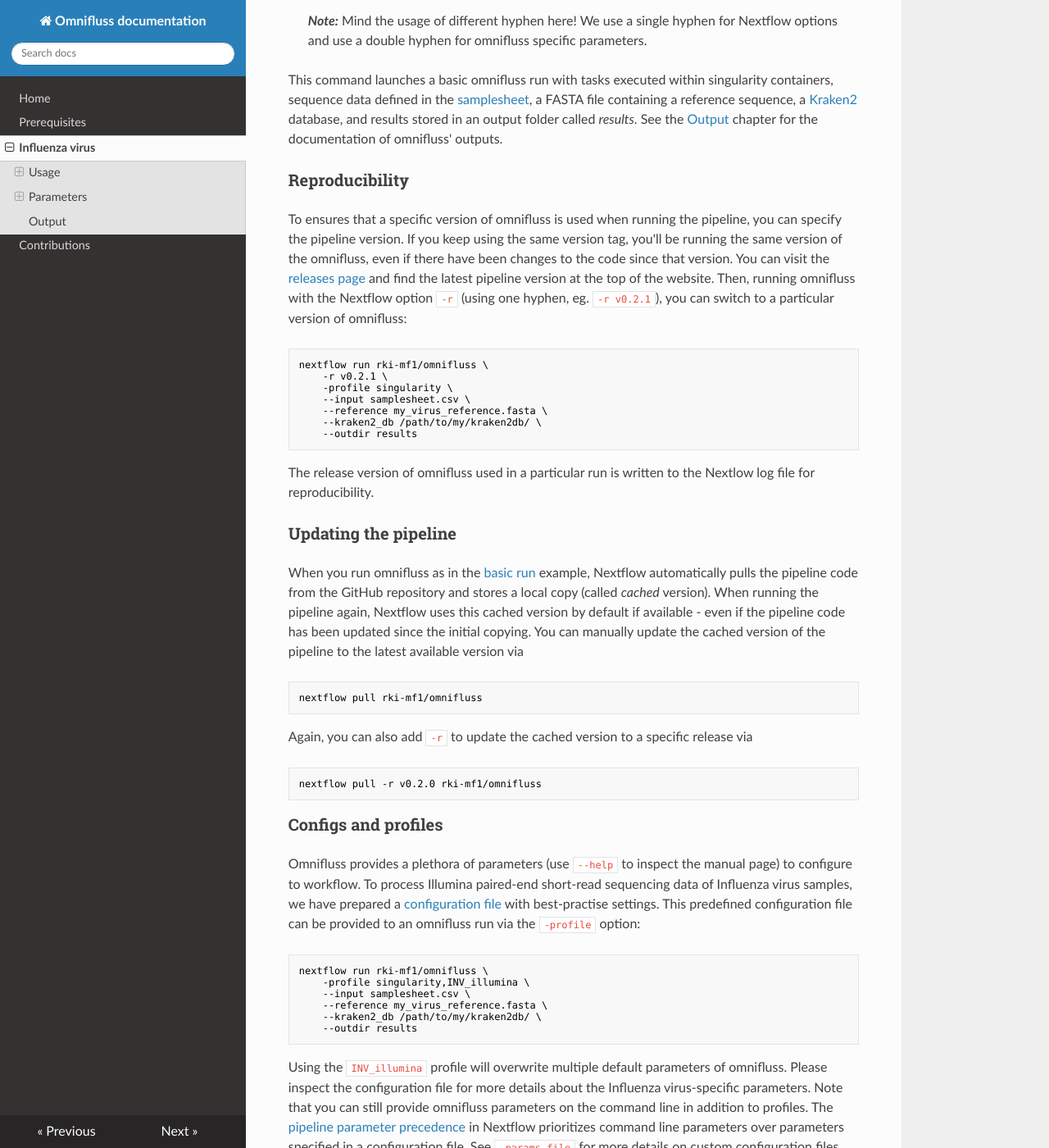
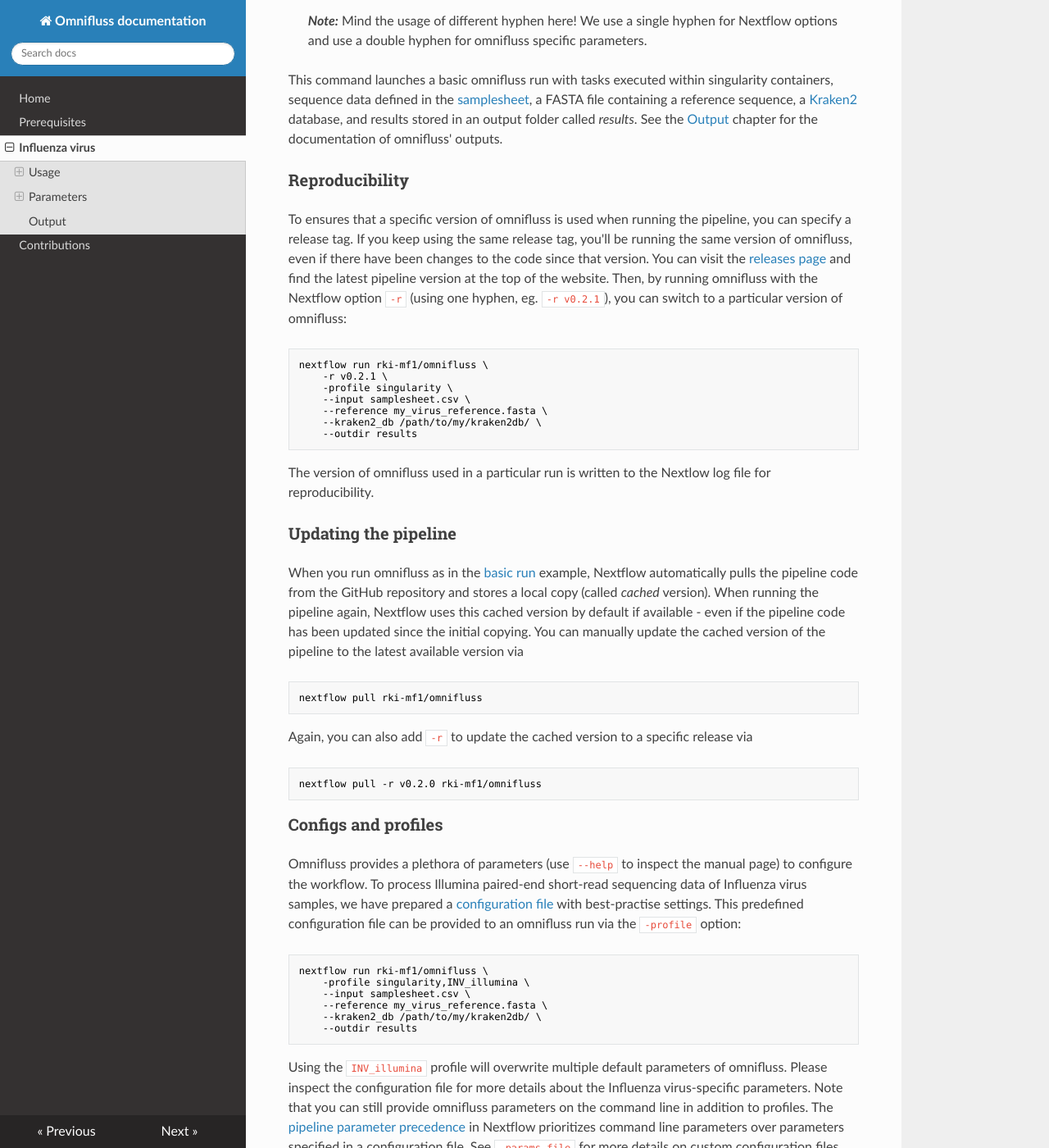
Before and after one commit to rki-mf1/omnifluss, an MkDocs documentation site: the page built from docs/pathogens/inv.md, in a window 1280 px wide and 1400 px high, scrolled down 618 px. Shown: the whole window at 82% size. Built offline with MkDocs 1.6.1, drawn with Linux system fonts in a browser that asks for light colours; nearby versions of some CDN libraries; some of the changed text lies outside the part shown.

Commit message:
Clarify versioning and sample sheet instructions
Updated terminology and clarified instructions regarding versioning and sample sheet requirements.

````diff
--- a/docs/pathogens/inv.md
+++ b/docs/pathogens/inv.md
@@ -26,10 +26,10 @@
 
 ### Reproducibility
 
-To ensures that a specific version of omnifluss is used when running the pipeline, you can specify the pipeline version.
-If you keep using the same version tag, you'll be running the same version of the omnifluss, even if there have been changes to the code since that version.
+To ensures that a specific version of omnifluss is used when running the pipeline, you can specify a release tag.
+If you keep using the same release tag, you'll be running the same version of omnifluss, even if there have been changes to the code since that version.
 You can visit the [releases page](https://github.com/rki-mf1/omnifluss/releases) and find the latest pipeline version at the top of the website.
-Then, running omnifluss with the Nextflow option `-r` (using one hyphen, eg. `-r v0.2.1`), you can switch to a particular version of omnifluss:
+Then, by running omnifluss with the Nextflow option `-r` (using one hyphen, eg. `-r v0.2.1`), you can switch to a particular version of omnifluss:
 ```bash
 nextflow run rki-mf1/omnifluss \
     -r v0.2.1 \
@@ -57,7 +57,7 @@
 
 ### Configs and profiles
 
-Omnifluss provides a plethora of parameters (use `--help` to inspect the manual page) to configure to workflow.
+Omnifluss provides a plethora of parameters (use `--help` to inspect the manual page) to configure the workflow.
 To process Illumina paired-end short-read sequencing data of Influenza virus samples, we have prepared a [configuration file](https://github.com/rki-mf1/omnifluss/blob/update_website/conf/pathogens/INV_illumina.config) with best-practise settings.
 This predefined configuration file can be provided to an omnifluss run via the `-profile` option:
 ```bash
@@ -97,8 +97,8 @@
 |INV_ILL_NB2 | /path/to/experiment_NB2_R1.fastq.gz | /path/to/experiment_NB2_R2.fastq.gz |
 |INV_ILL_NB3 | /path/to/experiment_NB3_R1.fastq.gz | /path/to/experiment_NB3_R2.fastq.gz |
 
-The argument parser will automatically detect the sample and paired-end information provided by the samples sheet.
-Technically, the sample sheet can have as many columns as desired, however, only the first three columns are required and have to match the definition table below.
+The argument parser will automatically detect the sample and paired-end information provided by the sample sheet.
+The sample sheet requires a three-column entry per sample which has to match the definition below.
 
 | Column | Description |
 | ------ | ----------- |
````
Also changed, not shown: other parts of docs/pathogens/inv.md (+1 -1 lines).
